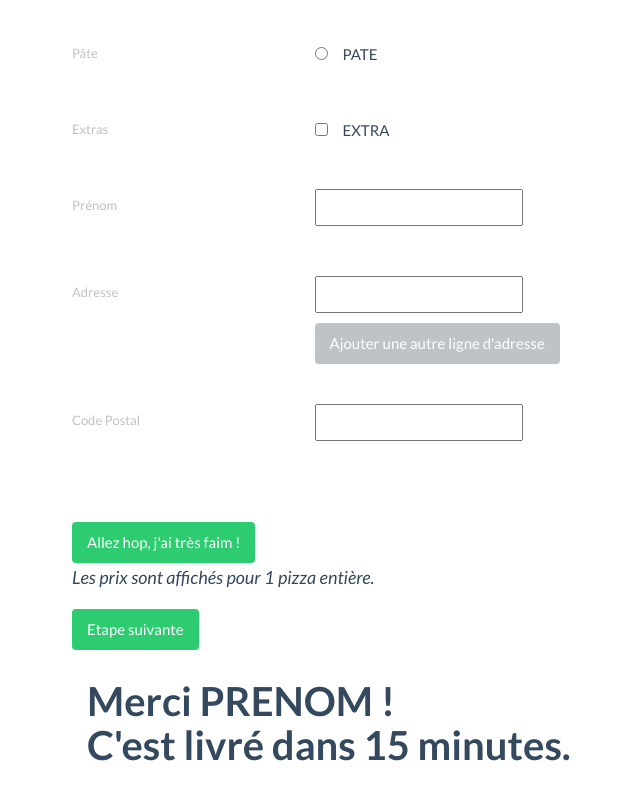
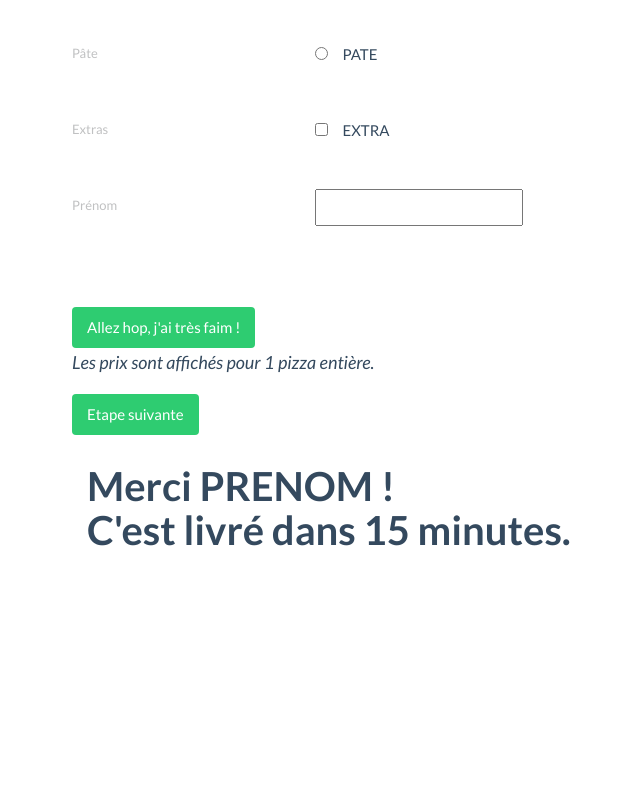
Before and after one commit to clementlepere/TP-Angular, a plain HTML site: page index.html in a window 1280 px wide. Shown: the part 862-1661 px from the top of the page, without its empty margins (83-723 px from the left). After the commit the page ends 1530 px from the top, so only its background shows below. Drawn offline with Linux system fonts and the light colour scheme.

Commit message:
question 8

```diff
--- a/index.html
+++ b/index.html
@@ -61,14 +61,14 @@
                         <span class="text-note">Prénom</span>
                         <input type="text" />
                     </div>
-                    <div class="type">
+                    <div ng-show="show" class="type">
                         <span class="text-note">Adresse</span>
                         <div>
                             <input type="text" />
                         </div>
                         <button class="btn btn-default add">Ajouter une autre ligne d'adresse</button>
                     </div>
-                    <div class="type">
+                    <div  ng-show="show" class="type">
                         <span class="text-note">Code Postal</span>
                         <input type="number" />
                     </div>
@@ -76,7 +76,7 @@
                     <button class="btn btn-success done">Allez hop, j'ai très faim !</button>
                 </div>
                 <p><i>Les prix sont affichés pour 1 pizza entière.</i></p>
-                <button class="btn btn-success next-step">Etape suivante</button>
+                <button class="btn btn-success next-step" ng-click="show=true" ng-hide="show" >Etape suivante</button>
             </div>
             <div>
                 <h3>Merci PRENOM !<br/>C'est livré dans 15 minutes.</h3>
```
